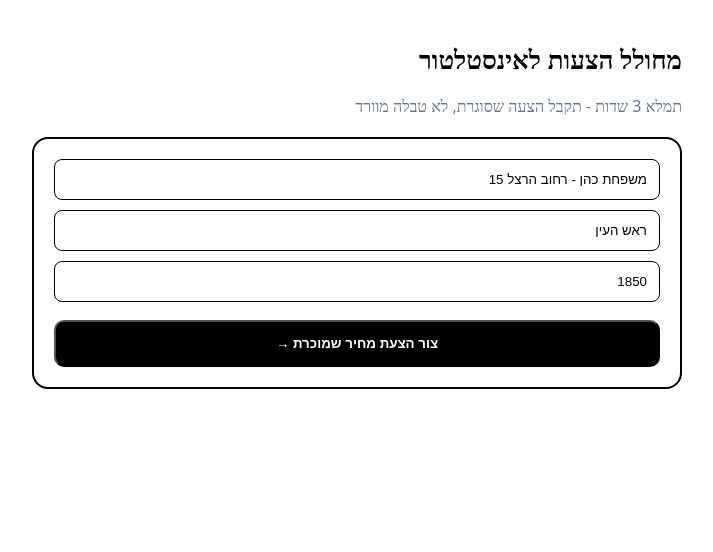
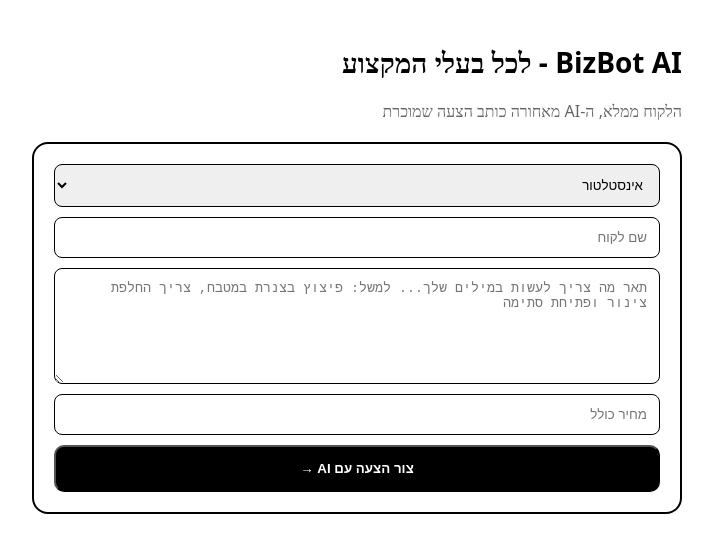
Before and after one commit to Yzerah/Bizbot-ai, a Next.js app: page /dashboard in a window 1280 px wide. Shown: the top 552 px of the page, without its empty margins (531-1244 px from the left). Built offline with nearby package versions, Linux system fonts and the light colour scheme.

Commit message:
Update page.tsx

```diff
--- a/app/dashboard/page.tsx
+++ b/app/dashboard/page.tsx
@@ -1,64 +1,47 @@
 'use client'
 import { useState } from 'react'
 
+const PROFESSIONS = ["אינסטלטור","חשמלאי","שיפוצניק","טכנאי מזגנים","נגר","מעצב/בונה אתרים","עו״ד","רו״ח","מאמן/מטפל","אחר"]
+
 export default function Dashboard(){
- const [client,setClient] = useState('משפחת כהן - רחוב הרצל 15')
- const [price,setPrice] = useState('1850')
- const [address,setAddress] = useState('ראש העין')
+ const [form,setForm] = useState({ profession:'אינסטלטור', client:'', issue:'', price:'' })
+ const [aiText,setAiText] = useState('')
+ const [loading,setLoading] = useState(false)
 
- const createQuote = () => {
+ const generate = async () => {
+   if(!form.client ||!form.issue) return alert('מלא שם לקוח ותיאור עבודה')
+   setLoading(true)
+   const res = await fetch('/api/generate', { method:'POST', headers:{'Content-Type':'application/json'}, body: JSON.stringify(form) })
+   const data = await res.json()
+   setAiText(data.result)
+   setLoading(false)
+ }
+
+ const printPDF = () => {
    const win = window.open('','','width=900,height=800')
-   if(!win) return
-   win.document.write(`
-<div dir="rtl" style="font-family:system-ui;padding:50px;max-width:800px;margin:auto;color:#0f172a;line-height:1.6">
-  <div style="display:flex;justify-content:space-between;border-bottom:4px solid #0f172a;padding-bottom:20px">
-    <div><h1 style="margin:0;font-size:30px;font-weight:900">הצעת מחיר - אינסטלציה</h1><p style="margin:0;color:#64748b">טיפול חירום: סתימה + פיצוץ צנרת</p></div>
-    <div style="text-align:left"><b>BizBot-AI.co.il</b><br/>אינסטלטור מוסמך<br/>אחריות מלאה | זמינות 24/6</div>
-  </div>
-
-  <div style="margin-top:30px;background:#f8fafc;padding:16px;border-radius:12px;display:flex;justify-content:space-between">
-    <div><b>לקוח:</b> ${client}<br/><b>כתובת:</b> ${address}</div>
-    <div style="text-align:left"><b>תאריך:</b> ${new Date().toLocaleDateString('he-IL')}<br/><b>תוקף:</b> 7 ימים<br/><b>סטטוס:</b> <span style="color:#dc2626;font-weight:900">דחוף - סכנת הצפה</span></div>
-  </div>
-
-  <h3 style="margin-top:30px">1. אבחון הבעיה</h3>
-  <p>סתימה קשה בקו ביוב ראשי הגורמת ללחץ ופיצוץ בחיבור הצנרת. ללא טיפול מיידי קיימת סכנת הצפת ביוב, נזק לריצוף וריח קשה. נדרש פתיחה מכנית + איטום והחלפת מקטע פגום.</p>
-
-  <h3>2. מה כולל הטיפול</h3>
-  <ul>
-    <li>הגעה עד 3 שעות - כולל איתור מדויק עם מצלמה תרמית</li>
-    <li>פתיחת סתימה עם ביובית / ספירלה חשמלית מקצועית</li>
-    <li>חיתוך והחלפת 1-2 מטר צנרת פגומה + מחברים תקניים</li>
-    <li>בדיקת לחץ ואיטום, ניקיון ופינוי פסולת</li>
-    <li>צילום אחרי + אחריות 12 חודשים על העבודה</li>
-  </ul>
-
-  <table style="width:100%;margin-top:30px;border-collapse:collapse">
-    <tr style="background:#0f172a;color:#fff"><th style="padding:12px;text-align:right">פריט</th><th style="padding:12px">סכום</th></tr>
-    <tr><td style="padding:12px;border-bottom:1px solid #eee">עבודת חירום + פתיחת סתימה</td><td style="padding:12px;border-bottom:1px solid #eee">750 ₪</td></tr>
-    <tr><td style="padding:12px;border-bottom:1px solid #eee">החלפת צנרת, חומרים ואיטום</td><td style="padding:12px;border-bottom:1px solid #eee">800 ₪</td></tr>
-    <tr><td style="padding:12px;border-bottom:1px solid #eee">אחריות, בדיקה ופינוי</td><td style="padding:12px;border-bottom:1px solid #eee">300 ₪</td></tr>
-    <tr style="font-weight:900;font-size:18px"><td style="padding:12px">סה"כ כולל מע"מ</td><td style="padding:12px">${price} ₪</td></tr>
-  </table>
-
-  <div style="margin-top:24px;padding:14px;background:#fef2f2;border:1px solid #fecaca;border-radius:10px;font-size:13px"><b>שימו לב:</b> דחיית טיפול עלולה לגרום להצפה, עובש ונזק לתשתית הבניין בעלות גבוהה פי 3-4. המחיר כולל הכל - אין הפתעות.</div>
-
-  <div style="margin-top:40px;display:flex;gap:20px"><div style="flex:1;border:1px solid #000;padding:20px;border-radius:12px;text-align:center">חתימת לקוח<br/><br/><br/>__________</div><div style="flex:1;border:1px dashed #94a3b8;padding:20px;border-radius:12px;text-align:center;color:#64748b">לאישור בוואטסאפ שלחו: מאשר/ת ${price}₪</div></div>
-  <p style="margin-top:30px;color:#94a3b8;font-size:11px;text-align:center">המסמך הופק ב-BizBot-AI.co.il | אינסטלטור מורשה | אחריות כתובה</p>
+   win?.document.write(`
+<div dir="rtl" style="font-family:system-ui;padding:50px;max-width:800px;margin:auto">
+  <div style="display:flex;justify-content:space-between;border-bottom:4px solid #000;padding-bottom:16px"><div><h1 style="margin:0">הצעת מחיר - ${form.profession}</h1><p style="color:#666">BizBot-AI.co.il</p></div><div style="text-align:left"><b>${form.client}</b><br/>${new Date().toLocaleDateString('he-IL')}</div></div>
+  <div style="margin-top:30px;white-space:pre-wrap;line-height:1.7">${aiText}</div>
+  <div style="margin-top:30px;padding:16px;background:#111;color:#fff;border-radius:12px;text-align:center;font-size:20px;font-weight:900">סה"כ: ${form.price} ₪ כולל מע"מ</div>
+  <div style="margin-top:20px;padding:12px;background:#f1f5f9;border-radius:8px;font-size:12px">מסמך זה הופק אוטומטית ב-BizBot-AI | כולל אחריות | תקף ל-7 ימים</div>
   <script>window.print()</script>
-</div>
-   `)
+</div>`)
  }
 
  return(
   <main dir="rtl" style={{padding:24,maxWidth:650,margin:'0 auto',fontFamily:'system-ui'}}>
-   <h1 style={{fontSize:26,fontWeight:900}}>מחולל הצעות לאינסטלטור</h1>
-   <p style={{color:'#64748b'}}>תמלא 3 שדות - תקבל הצעה שסוגרת, לא טבלה מוורד</p>
+   <h1 style={{fontSize:28,fontWeight:900}}>BizBot AI - לכל בעלי המקצוע</h1>
+   <p style={{color:'#666'}}>הלקוח ממלא, ה-AI מאחורה כותב הצעה שמוכרת</p>
    <div style={{marginTop:20,border:'2px solid #000',borderRadius:16,padding:20,display:'grid',gap:10}}>
-     <input value={client} onChange={e=>setClient(e.target.value)} placeholder="שם לקוח" style={{padding:12,border:'1px solid #000',borderRadius:8}}/>
-     <input value={address} onChange={e=>setAddress(e.target.value)} placeholder="כתובת" style={{padding:12,border:'1px solid #000',borderRadius:8}}/>
-     <input value={price} onChange={e=>setPrice(e.target.value)} placeholder="מחיר כולל" style={{padding:12,border:'1px solid #000',borderRadius:8}}/>
-     <button onClick={createQuote} style={{padding:14,background:'#000',color:'#fff',borderRadius:10,fontWeight:800,marginTop:8}}>צור הצעת מחיר שמוכרת →</button>
+     <select value={form.profession} onChange={e=>setForm({...form, profession:e.target.value})} style={{padding:12,border:'1px solid #000',borderRadius:8}}>
+       {PROFESSIONS.map(p=><option key={p}>{p}</option>)}
+     </select>
+     <input placeholder="שם לקוח" value={form.client} onChange={e=>setForm({...form, client:e.target.value})} style={{padding:12,border:'1px solid #000',borderRadius:8}}/>
+     <textarea placeholder="תאר מה צריך לעשות במילים שלך... למשל: פיצוץ בצנרת במטבח, צריך החלפת צינור ופתיחת סתימה" value={form.issue} onChange={e=>setForm({...form, issue:e.target.value})} style={{padding:12,border:'1px solid #000',borderRadius:8,minHeight:90}}/>
+     <input placeholder="מחיר כולל" value={form.price} onChange={e=>setForm({...form, price:e.target.value})} style={{padding:12,border:'1px solid #000',borderRadius:8}}/>
+     <button onClick={generate} style={{padding:14,background:'#000',color:'#fff',borderRadius:10,fontWeight:800}}>{loading? 'ה-AI כותב הצעה...' : 'צור הצעה עם AI →'}</button>
+     {aiText && <><div style={{background:'#f8fafc',padding:14,borderRadius:10,whiteSpace:'pre-wrap'}}>{aiText}</div><button onClick={printPDF} style={{padding:14,border:'2px solid #000',borderRadius:10,fontWeight:800}}>הורד PDF ושלח ללקוח</button></>}
    </div>
   </main>
  )
```
